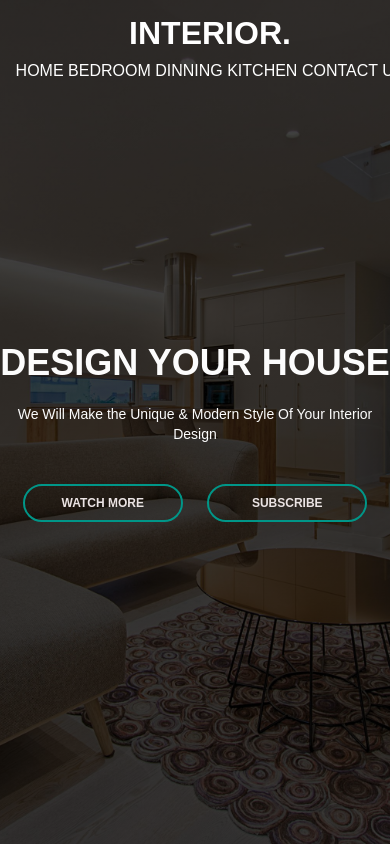
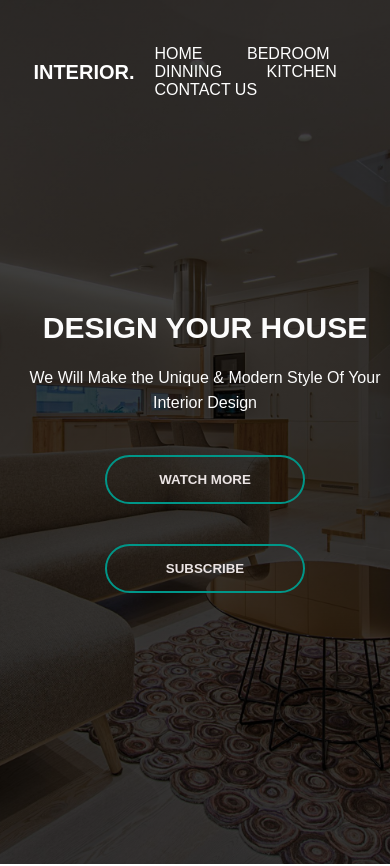
Before and after one commit to Aqsa-Memon/Html-Css-website, a plain HTML site: page index.html in a window 390 px wide. Shown: the top 866 px of the page. Drawn offline with Linux system fonts and the light colour scheme.

Commit message:
html/css

```diff
--- a/style.css
+++ b/style.css
@@ -314,22 +314,6 @@ button:hover{
 .submit-btn:hover {
     background-color: #555;
 }
-
-/* Responsive Contact Section */
-@media (max-width: 768px) {
-    .contact-form {
-        padding: 15px;
-    }
-
-    .contact-section h2 {
-        font-size: 24px;
-    }
-
-    .contact-section p {
-        font-size: 14px;
-    }
-}
-
 /* Footer Section */
 .footer {
     background-color: #333;
@@ -404,70 +388,43 @@ button:hover{
 .footer-bottom p {
     margin: 0;
 }
-/* Responsive Footer */
 @media (max-width: 768px) {
+    .navbar ul {
+        flex-direction: column;
+    }
+
+    .content h1 {
+        font-size: 40px;
+    }
+
+    .content p {
+        font-size: 16px;
+    }
+
     .footer-container {
         flex-direction: column;
-        align-items: center;
-    }
-
-    .footer-col {
-        margin: 20px 0;
         text-align: center;
     }
 }
 
+@media (max-width: 480px) {
+    .navbar h1 {
+        font-size: 20px;
+    }
 
-/* Responsive Styles */
-@media (max-width: 768px) {
-    .navbar {
-        width: 100%;
-        padding: 20px;
-        flex-direction: column;
+    .content h1 {
+        font-size: 30px;
     }
-    .navbar ul {
-        flex-direction: column;
-        align-items: center;
-        padding-top: 10px;
+
+    .banner {
+        padding: 10px;
     }
-    .navbar ul li {
-        margin: 10px 0;
+
+    .contact-section h2 {
+        font-size: 20px;
     }
-    .content h1 {
-        font-size: 50px;
-    }
-    .content p {
+
+    .footer-col h3 {
         font-size: 16px;
-        line-height: 22px;
-    }
-    button {
-        width: 180px;
-        padding: 12px 0;
-        font-size: 14px;
-        text-decoration: #fff;
     }
 }
-
-
-@media (max-width: 480px) {
-    .navbar {
-        width: 100%;
-        padding: 15px;
-    }
-    .navbar ul {
-        padding: 0;
-    }
-    .content h1 {
-        font-size: 36px;
-        margin-top: 40px;
-    }
-    .content p {
-        font-size: 14px;
-        line-height: 20px;
-    }
-    button {
-        width: 160px;
-        padding: 10px 0;
-        font-size: 12px;
-    }
-}
```
